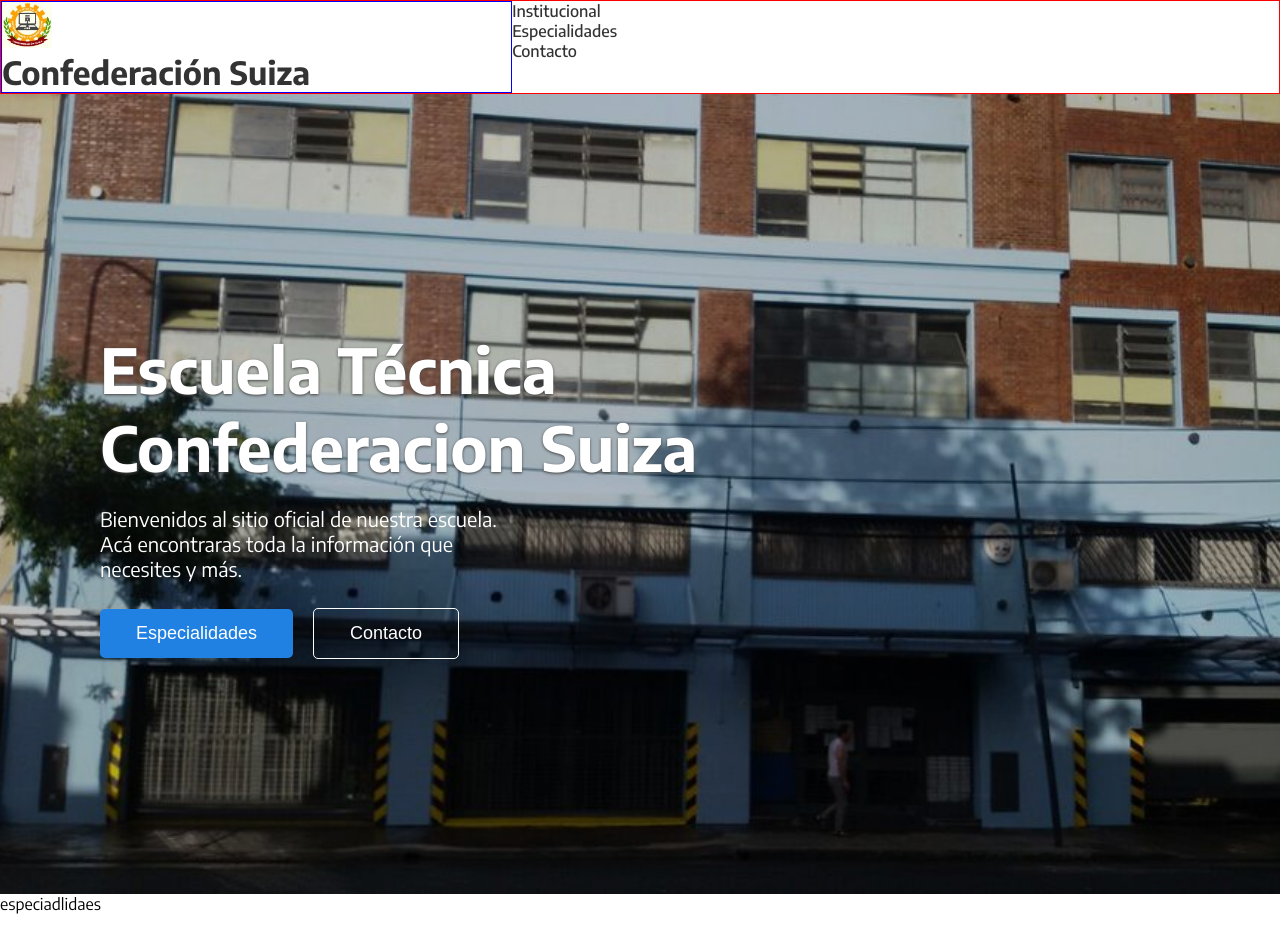
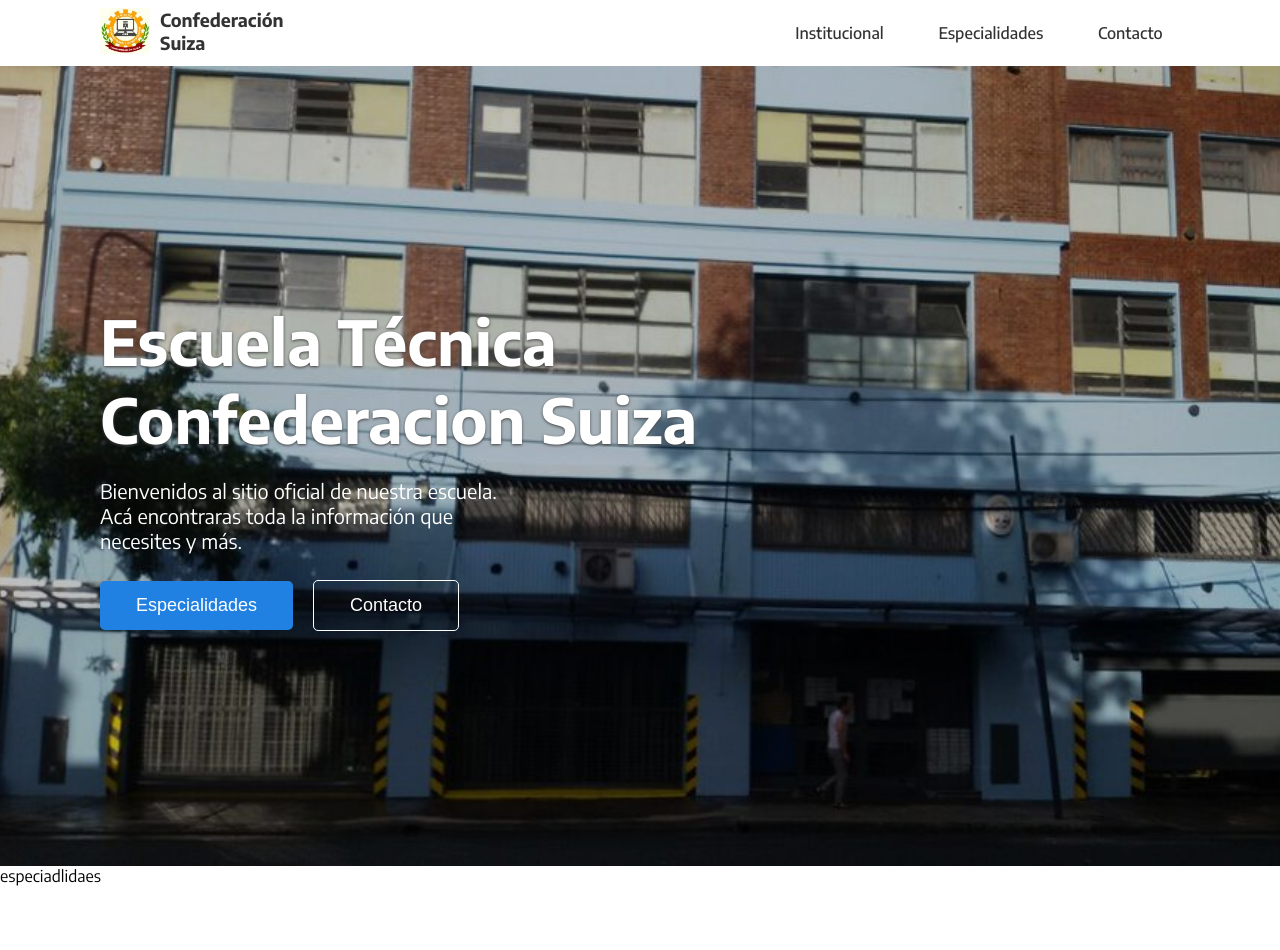
Before and after one commit to brandonporcel/confederacionsuiza, a React (Create React App) app: page / in a window 1280 px wide. Shown: the top 950 px of the page. Built offline with nearby package versions, Linux system fonts and the light colour scheme.

Commit message:
header done

```diff
--- a/src/components/header.jsx
+++ b/src/components/header.jsx
@@ -6,7 +6,7 @@ function Header() {
   return (
     <div className="header">
       <div className="navLogo">
-        <Link to="/">
+        <Link to="/" className="navLogo-ctn">
           {/* habia q pasarlo a la carpeta public */}
           <div className="navLogo-img-ctn">
             <img
@@ -16,11 +16,13 @@ function Header() {
               height="100px"
             />
           </div>
-          <h1>Confederación Suiza</h1>
+          <div className="navLogo-h1-ctn">
+            <h1>Confederación Suiza</h1>
+          </div>
         </Link>
       </div>
       <div className="navBar">
-        <ul>
+        <ul className="navLinks-ctn">
           <li>
             <Link className="navLinks" to="/institucional">
               Institucional
--- a/src/components/styles.css
+++ b/src/components/styles.css
@@ -1,27 +1,54 @@
 /* agregué variables, usalas porfi. es para si un futuro queremos cambiar algo, va a ser mas facil  */
 .header {
 	display: flex;
+	margin: 8px 0px 8px 0px;
 	width: 100%;
 	height: var(--header-height);
-	border: 1px solid red;
-	/* background-color: red; */
 	color: var(--gray-header);
 }
 
-.navLinks {
+.navBar {
+	padding-right: 90px;
+    width: 40%;
+    display: flex;
+}
+
+.navBar .navLinks-ctn{
+    width: 100%;
+    display: flex;
+    justify-content: space-around;
+}
+
+.navBar .navLinks-ctn li{
+	display: flex;
+	padding: 5px 10px 5px 10px;
+	align-items: center;
+}
+
+.navBar .navLinks-ctn .navLinks {
 	color: inherit;
 	font-weight: 500;
 }
 
 /* lo puse en un contenedor porque en el reset de css las img tienen q tener 100% width. buenas practicas:) */
-.navLogo-img-ctn {
+.navLogo {
+	display: flex;
+	width: 60%;
+	padding-left: 100px;
+
+}
+
+.navLogo .navLogo-ctn{
+	display: flex;
+}
+
+.navLogo .navLogo-img-ctn {
 	width: 50px;
 	height: 50px;
 }
 
-.navLogo {
-	display: flex;
-	width: 40%;
-	/* background-color: blue; */
-	border: 1px solid blue;
+.navLogo .navLogo-h1-ctn{
+	width: 60%;
+	font-size: 9px;
+	padding: 0px 10px 0px 10px;
 }
```
